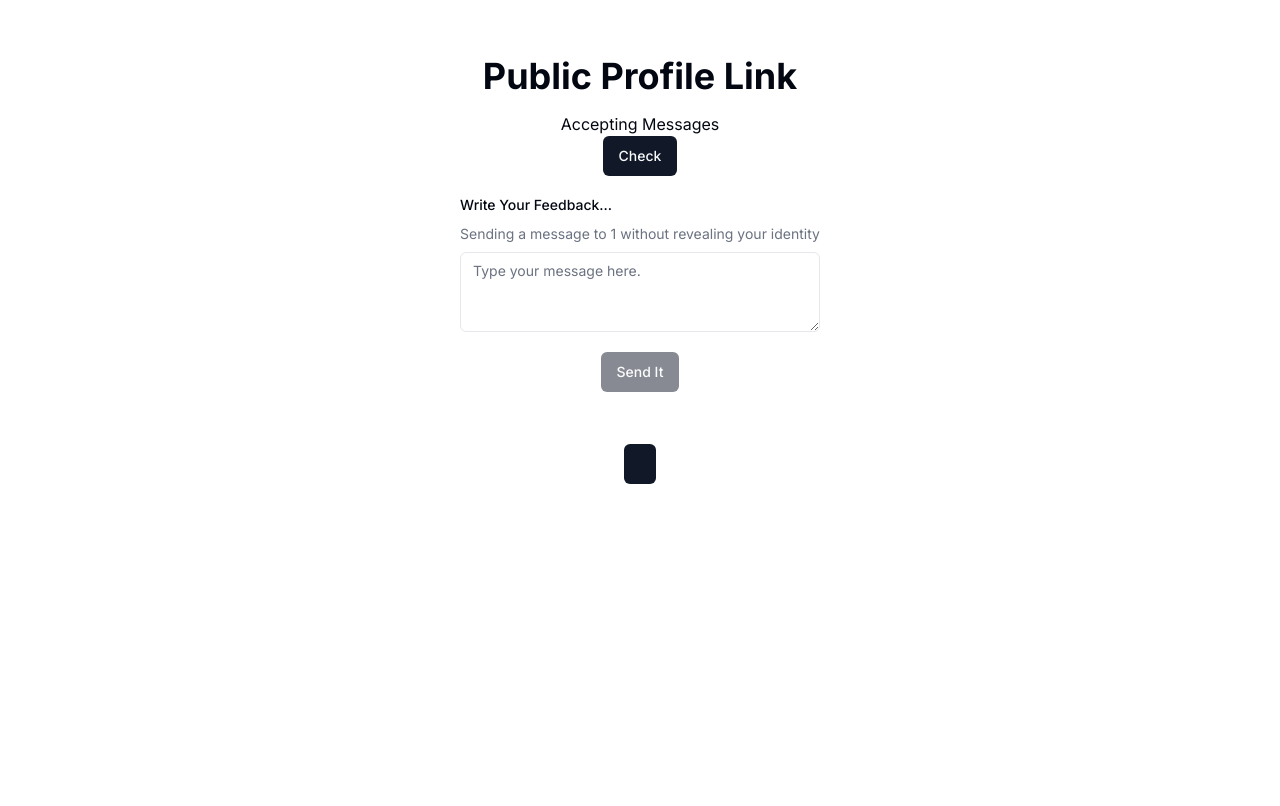
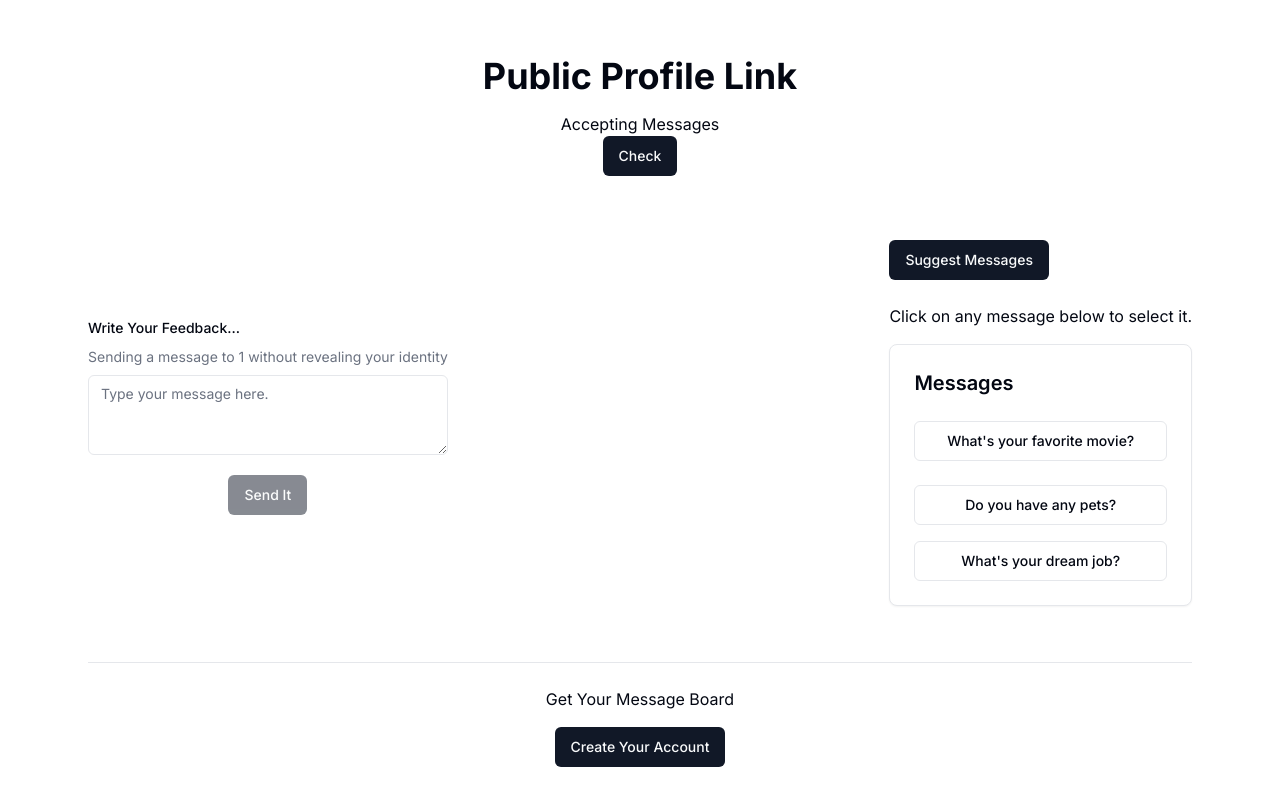
Before and after one commit to Vi369/anonymous-message, a Next.js app: page /u/1 in a window 1280 px wide. Shown: the top 806 px of the page. Built offline with nearby package versions, Linux system fonts and the light colour scheme.

Commit message:
ai suggestion part added

```diff
--- a/src/app/(dashboard)/my-dashboard/page.tsx
+++ b/src/app/(dashboard)/my-dashboard/page.tsx
@@ -130,7 +130,7 @@ function Dashboard() {
         getAllMessages();
 
 
-    },[checkingAcceptMessageStatus, getAllMessages, session, setValue])
+    },[checkingAcceptMessageStatus, getAllMessages, session, setValue, toast])
 
     return(
         <div className='my-8 mx-4 md:mx-8 lg:mx-auto p-6 bg-white rounded w-full max-w-6xl'>
--- a/src/app/u/[username]/page.tsx
+++ b/src/app/u/[username]/page.tsx
@@ -3,17 +3,19 @@ import { Button } from '@/components/ui/button';
 import { Form, FormControl, FormDescription, FormField, FormItem, FormLabel, FormMessage } from '@/components/ui/form';
 import { Textarea } from '@/components/ui/textarea';
 import { useToast } from '@/components/ui/use-toast'
-import { Message } from '@/model/message.model';
-import { acceptMessageSchema } from '@/schemas/acceptMessageSchema';
 import { MessageSchema } from '@/schemas/messageSchema';
 import { ApiResponse } from '@/types/ApiResponse';
 import { zodResolver } from '@hookform/resolvers/zod';
 import axios, { AxiosError } from 'axios';
 import { Loader } from 'lucide-react';
-import { Content } from 'next/font/google';
-import React, { useEffect, useState } from 'react'
+import React, { useState } from 'react'
 import { useForm } from 'react-hook-form';
 import * as z from 'zod';
+import {useCompletion} from 'ai/react'
+import { Card, CardContent, CardHeader } from '@/components/ui/card';
+import Link from 'next/link';
+import { Separator } from '@/components/ui/separator';
+
 
 function SendMessage({params}:{params:{username:string}}) {
     const {toast}= useToast();
@@ -25,6 +27,23 @@ function SendMessage({params}:{params:{username:string}}) {
         resolver: zodResolver(MessageSchema),
     })
 
+    const specialChar = '||';
+    const parseStringMessages = (messageString: string): string[] => {
+        return messageString.split(specialChar);
+    };
+
+    const initialMessageString = "What's your favorite movie?||Do you have any pets?||What's your dream job?";
+
+    // ai suggestion api
+    const {
+        complete,
+        completion,
+        isLoading: isSuggestLoading,
+        error,
+      } = useCompletion({
+        api: '/api/suggest-messages',
+        initialCompletion: initialMessageString,
+      });
 
     // watching
     const messageContent = form.watch('content')
@@ -90,7 +109,22 @@ function SendMessage({params}:{params:{username:string}}) {
         }finally{
             setIsLoading(false)
         }
-    }
+    };
+
+    // handle message
+    const handleMessageClick = (message: string) => {
+        form.setValue('content', message);
+      };
+
+    // fetching suggest messages
+    const fetchSuggestedMessages = async () => {
+        try {
+          complete('');
+        } catch (error) {
+          console.error('Error fetching messages:', error);
+          // Handle error appropriately
+        }
+      };
 
 
 
@@ -103,8 +137,8 @@ function SendMessage({params}:{params:{username:string}}) {
             <h3>Accepting Messages</h3>
             <Button className='w-15 h-10' onClick={checkUserAcceptMessage}>Check</Button>
             </div>
-             <div className='mb-4'>
-                <div className='flex flex-col items-center gap-5'>
+             <div className='mb-4 flex justify-between'>
+                <div className='flex flex-col items-center gap-5 justify-center'>
                         <Form {...form}>
                             <form onSubmit={form.handleSubmit(onSubmitSendMessage)} className='space-y-5'>
                             <FormField
@@ -130,19 +164,50 @@ function SendMessage({params}:{params:{username:string}}) {
                         </div>
                     </form>
                 </Form>
+                </div>
                 {/* ai suggetion part */}
                 <div className="space-y-4 my-8">
-                    <div className='space-y-2'>
+                    <div className="space-y-2">
                         <Button
+                            onClick={fetchSuggestedMessages}
+                            className="my-4"
+                            disabled={isSuggestLoading}
+                        >
+                            Suggest Messages
+                        </Button>
+                        <p>Click on any message below to select it.</p>
+                        </div>
 
-                            >
-
-                        </Button>
+                        <Card>
+                            <CardHeader>
+                                <h3 className="text-xl font-semibold">Messages</h3>
+                            </CardHeader>
+                            <CardContent className="flex flex-col space-y-4">
+                                {error ? (
+                                <p className="text-red-500">{error.message}</p>
+                                ) : (
+                                parseStringMessages(completion).map((message, index) => (
+                                    <Button
+                                    key={index}
+                                    variant="outline"
+                                    className="mb-2"
+                                    onClick={() => handleMessageClick(message)}
+                                    >
+                                    {message}
+                                    </Button>
+                                ))
+                                )}
+                            </CardContent>
+                        </Card>
                     </div>
-                </div>
-
-                </div>
              </div>
+             <Separator className="my-6" />
+                    <div className="text-center">
+                        <div className="mb-4">Get Your Message Board</div>
+                        <Link href={'/sign-up'}>
+                        <Button>Create Your Account</Button>
+                        </Link>
+                    </div>
         </div>
   )
 }
```
